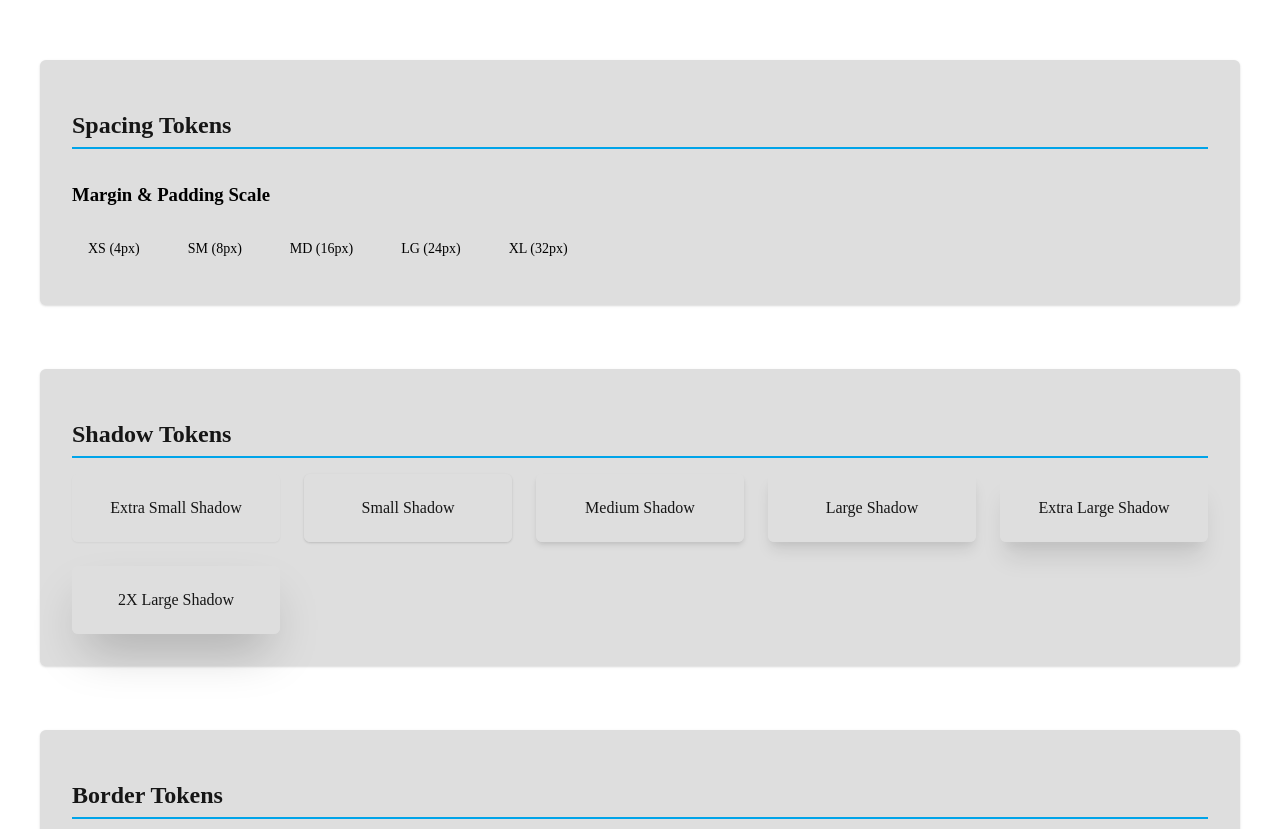
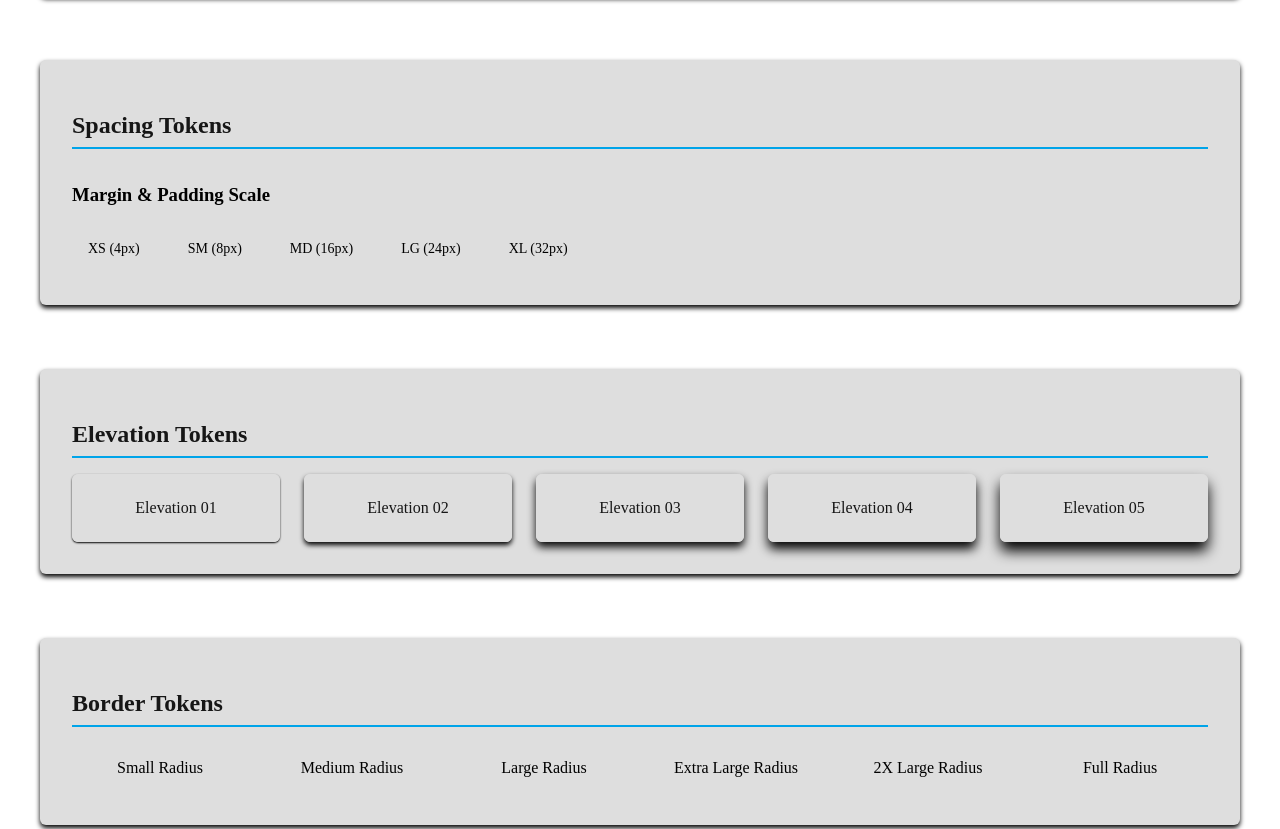
Before and after one commit to aaronsleeper/design-token-base, a website: page index.html in a window 1280 px wide. Shown: the part 1545-2374 px from the top of the page. Drawn offline with Linux system fonts and the light colour scheme.

Commit message:
Refactor shadows to elevations with base and scalar variable system
- Rename _shadows.scss to _elevations.scss
- Implement base variables for elevation-color, offset-x, offset-y, blur, and spread
- Add scalar variables for elevation multipliers
- Create elevation-01 through elevation-05 using calc() with base and scalar values
- Update all references from shadow to elevation terminology
- Update utilities, demo files, and HTML to use new elevation system
- Use color-neutral with darker lightness for elevation-color using oklch color space

```diff
--- a/demo/demo.css
+++ b/demo/demo.css
@@ -38,7 +38,7 @@
   padding: var(--spacing-8);
   background-color: var(--color-background-secondary);
   border-radius: var(--border-radius-lg);
-  box-shadow: var(--shadow-sm);
+  box-shadow: var(--elevation-02);
 }
 
 .section-title {
@@ -89,9 +89,9 @@
   font-size: var(--font-size-2);
   font-weight: var(--font-weight-medium);
   color: var(--color-white);
-  text-shadow: var(--text-shadow-sm);
+  text-shadow: var(--text-elevation-sm);
   border: var(--border-width-1) solid var(--color-border-primary);
-  box-shadow: var(--shadow-sm);
+  box-shadow: var(--elevation-02);
 }
 
 /* Typography Tokens Demo */
@@ -159,14 +159,14 @@
   color: var(--color-primary-700);
 }
 
-/* Shadow Tokens Demo */
-.shadow-showcase {
+/* Elevation Tokens Demo */
+.elevation-showcase {
   display: grid;
   grid-template-columns: repeat(auto-fit, minmax(200px, 1fr));
   gap: var(--spacing-6);
 }
 
-.shadow-demo {
+.elevation-demo {
   background-color: var(--color-white);
   border-radius: var(--border-radius-lg);
   padding: var(--spacing-6);
@@ -220,12 +220,12 @@
 
 .btn:hover {
   transform: translateY(-1px);
-  box-shadow: var(--shadow-md);
+  box-shadow: var(--elevation-03);
 }
 
 .btn:focus {
   outline: none;
-  box-shadow: var(--shadow-focus);
+  box-shadow: var(--elevation-focus);
 }
 
 .btn-action {
@@ -292,7 +292,7 @@
   background-color: var(--color-white);
   border-radius: var(--border-radius-card);
   padding: var(--spacing-6);
-  box-shadow: var(--shadow-md);
+  box-shadow: var(--elevation-03);
   border: var(--border-width-1) solid var(--color-border-primary);
 }
 
@@ -313,7 +313,7 @@
   background-color: var(--color-white);
   border-radius: var(--border-radius-lg);
   padding: var(--spacing-6);
-  box-shadow: var(--shadow-sm);
+  box-shadow: var(--elevation-02);
   border: var(--border-width-1) solid var(--color-border-primary);
 }
 
@@ -351,7 +351,7 @@
 .form-field select:focus {
   outline: none;
   border-color: var(--color-border-focus);
-  box-shadow: var(--shadow-focus);
+  box-shadow: var(--elevation-focus);
 }
 
 /* Footer */
--- a/demo/demo.js
+++ b/demo/demo.js
@@ -119,7 +119,7 @@ function showNotification(message) {
         color: var(--color-white);
         padding: var(--spacing-3) var(--spacing-6);
         border-radius: var(--border-radius-md);
-        box-shadow: var(--shadow-lg);
+        box-shadow: var(--elevation-04);
         z-index: 1001;
         font-size: var(--font-size-3);
         font-weight: var(--font-weight-medium);
--- a/index.html
+++ b/index.html
@@ -125,15 +125,14 @@
 
             <!-- Shadow Tokens Section -->
             <section class="demo-section">
-                <h2 class="section-title">Shadow Tokens</h2>
+                <h2 class="section-title">Elevation Tokens</h2>
 
-                <div class="shadow-showcase">
-                    <div class="shadow-demo shadow-xs">Extra Small Shadow</div>
-                    <div class="shadow-demo shadow-sm">Small Shadow</div>
-                    <div class="shadow-demo shadow-md">Medium Shadow</div>
-                    <div class="shadow-demo shadow-lg">Large Shadow</div>
-                    <div class="shadow-demo shadow-xl">Extra Large Shadow</div>
-                    <div class="shadow-demo shadow-2xl">2X Large Shadow</div>
+                <div class="elevation-showcase">
+                    <div class="elevation-demo elevation-01">Elevation 01</div>
+                    <div class="elevation-demo elevation-02">Elevation 02</div>
+                    <div class="elevation-demo elevation-03">Elevation 03</div>
+                    <div class="elevation-demo elevation-04">Elevation 04</div>
+                    <div class="elevation-demo elevation-05">Elevation 05</div>
                 </div>
             </section>
 
--- /dev/null
+++ b/tokens/scss/_elevations.scss
@@ -0,0 +1,42 @@
+// Elevation Tokens
+// Base and scalar variable system for consistent elevation shadows
+
+:root {
+  // Base elevation variables
+  --elevation-color: oklch(from var(--color-neutral) calc(l - 0.4) c h);
+  --elevation-offset-x: 0px;
+  --elevation-offset-y: 1px;
+  --elevation-blur: 2px;
+  --elevation-spread: 0px;
+
+  // Scalar variables for elevation multipliers
+  --elevation-scalar-offset-y: 2px;
+  --elevation-scalar-blur: 3px;
+  --elevation-scalar-spread: 1px;
+
+  // Elevation levels using calc() with base and scalar values
+  --elevation-01: var(--elevation-offset-x) var(--elevation-offset-y) var(--elevation-blur) var(--elevation-spread) var(--elevation-color);
+  --elevation-02: var(--elevation-offset-x) calc(var(--elevation-offset-y) + var(--elevation-scalar-offset-y)) calc(var(--elevation-blur) + var(--elevation-scalar-blur)) var(--elevation-spread) var(--elevation-color);
+  --elevation-03: var(--elevation-offset-x) calc(var(--elevation-offset-y) + calc(var(--elevation-scalar-offset-y) * 2)) calc(var(--elevation-blur) + calc(var(--elevation-scalar-blur) * 2)) var(--elevation-spread) var(--elevation-color);
+  --elevation-04: var(--elevation-offset-x) calc(var(--elevation-offset-y) + calc(var(--elevation-scalar-offset-y) * 3)) calc(var(--elevation-blur) + calc(var(--elevation-scalar-blur) * 3)) var(--elevation-spread) var(--elevation-color);
+  --elevation-05: var(--elevation-offset-x) calc(var(--elevation-offset-y) + calc(var(--elevation-scalar-offset-y) * 4)) calc(var(--elevation-blur) + calc(var(--elevation-scalar-blur) * 4)) var(--elevation-spread) var(--elevation-color);
+
+  // Text elevations (simplified for text shadows)
+  --text-elevation-sm: 0 1px 2px var(--elevation-color);
+  --text-elevation-md: 0 2px 4px var(--elevation-color);
+  --text-elevation-lg: 0 4px 8px var(--elevation-color);
+
+  // Inner elevation
+  --elevation-inner: inset 0 2px 4px 0 var(--elevation-color);
+}
+
+// SCSS variables for colored elevations (require rgba() function)
+$elevation-primary: 0 4px 14px 0 rgba(14, 165, 233, 0.25);
+$elevation-success: 0 4px 14px 0 rgba(16, 185, 129, 0.25);
+$elevation-warning: 0 4px 14px 0 rgba(245, 158, 11, 0.25);
+$elevation-error: 0 4px 14px 0 rgba(239, 68, 68, 0.25);
+
+// Focus elevations (require rgba() function)
+$elevation-focus: 0 0 0 3px rgba(14, 165, 233, 0.1);
+$elevation-focus-error: 0 0 0 3px rgba(239, 68, 68, 0.1);
+$elevation-focus-success: 0 0 0 3px rgba(16, 185, 129, 0.1);
--- a/tokens/scss/_shadows.scss
+++ /dev/null
@@ -1,28 +0,0 @@
-// Shadow Tokens
-
-:root {
-  // Box Shadows
-  --shadow-xs: 0 1px 2px 0 rgba(0, 0, 0, 0.05);
-  --shadow-sm: 0 1px 3px 0 rgba(0, 0, 0, 0.1), 0 1px 2px 0 rgba(0, 0, 0, 0.06);
-  --shadow-md: 0 4px 6px -1px rgba(0, 0, 0, 0.1), 0 2px 4px -1px rgba(0, 0, 0, 0.06);
-  --shadow-lg: 0 10px 15px -3px rgba(0, 0, 0, 0.1), 0 4px 6px -2px rgba(0, 0, 0, 0.05);
-  --shadow-xl: 0 20px 25px -5px rgba(0, 0, 0, 0.1), 0 10px 10px -5px rgba(0, 0, 0, 0.04);
-  --shadow-2xl: 0 25px 50px -12px rgba(0, 0, 0, 0.25);
-  --shadow-inner: inset 0 2px 4px 0 rgba(0, 0, 0, 0.06);
-
-  // Text Shadows
-  --text-shadow-sm: 0 1px 2px rgba(0, 0, 0, 0.05);
-  --text-shadow-md: 0 2px 4px rgba(0, 0, 0, 0.1);
-  --text-shadow-lg: 0 4px 8px rgba(0, 0, 0, 0.15);
-}
-
-// SCSS variables for colored shadows (require rgba() function)
-$shadow-primary: 0 4px 14px 0 rgba(14, 165, 233, 0.25);
-$shadow-success: 0 4px 14px 0 rgba(16, 185, 129, 0.25);
-$shadow-warning: 0 4px 14px 0 rgba(245, 158, 11, 0.25);
-$shadow-error: 0 4px 14px 0 rgba(239, 68, 68, 0.25);
-
-// Focus Shadows (require rgba() function)
-$shadow-focus: 0 0 0 3px rgba(14, 165, 233, 0.1);
-$shadow-focus-error: 0 0 0 3px rgba(239, 68, 68, 0.1);
-$shadow-focus-success: 0 0 0 3px rgba(16, 185, 129, 0.1);
--- a/tokens/scss/_utilities.scss
+++ b/tokens/scss/_utilities.scss
@@ -103,24 +103,21 @@
   padding: var(--spacing-xl);
 }
 
-// Shadow utility classes
-.shadow-xs {
-  box-shadow: var(--shadow-xs);
+// Elevation utility classes
+.elevation-01 {
+  box-shadow: var(--elevation-01);
 }
-.shadow-sm {
-  box-shadow: var(--shadow-sm);
+.elevation-02 {
+  box-shadow: var(--elevation-02);
 }
-.shadow-md {
-  box-shadow: var(--shadow-md);
+.elevation-03 {
+  box-shadow: var(--elevation-03);
 }
-.shadow-lg {
-  box-shadow: var(--shadow-lg);
+.elevation-04 {
+  box-shadow: var(--elevation-04);
 }
-.shadow-xl {
-  box-shadow: var(--shadow-xl);
-}
-.shadow-2xl {
-  box-shadow: var(--shadow-2xl);
+.elevation-05 {
+  box-shadow: var(--elevation-05);
 }
 
 // Border radius utility classes
--- a/tokens/scss/tokens.scss
+++ b/tokens/scss/tokens.scss
@@ -4,7 +4,7 @@
 @import 'colors';
 @import 'typography';
 @import 'spacing';
-@import 'shadows';
+@import 'elevations';
 @import 'borders';
 @import 'breakpoints';
 @import 'z-index';
```
Also changed, not shown: tokens.css, 1 other file.
